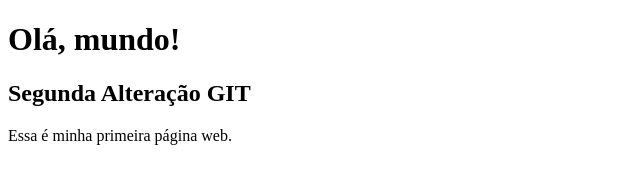
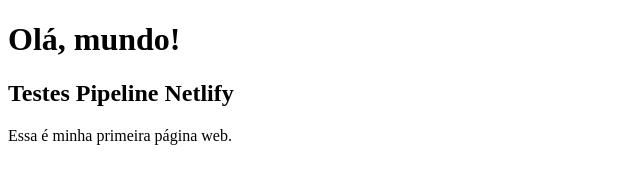
Before and after one commit to gilmariocarvalho/meu-site, a plain HTML site: page index.html in a window 1280 px wide. Shown: the whole page, without its empty margins (0-640 px from the left). Drawn offline with Linux system fonts and the light colour scheme.

Commit message:
Primeiro teste com Pipeline Netlify

```diff
--- a/index.html
+++ b/index.html
@@ -6,7 +6,7 @@
   </head>
   <body>
     <h1>Olá, mundo!</h1>
-    <h2>Segunda Alteração GIT</h2>
+    <h2>Testes Pipeline Netlify</h2>
     <p>Essa é minha primeira página web.</p>
   </body>
 </html>
```
